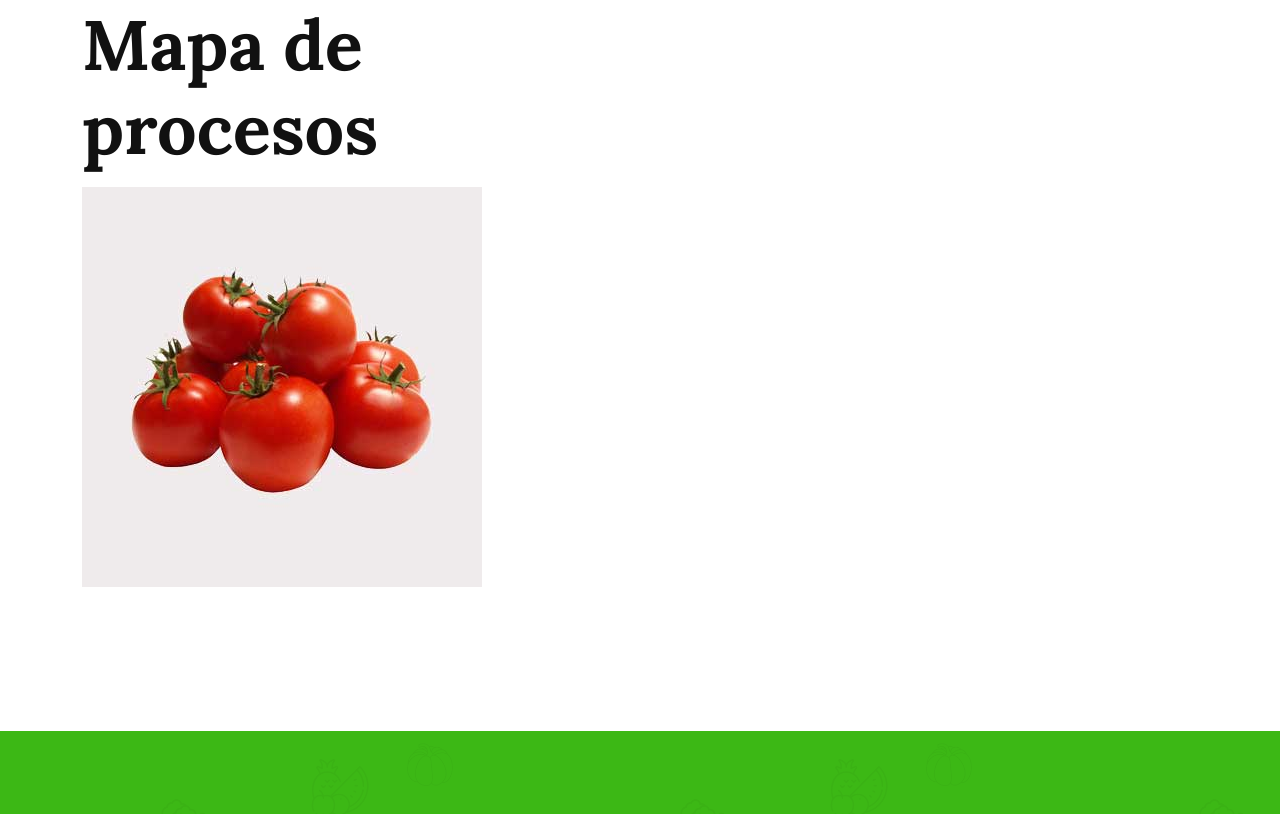
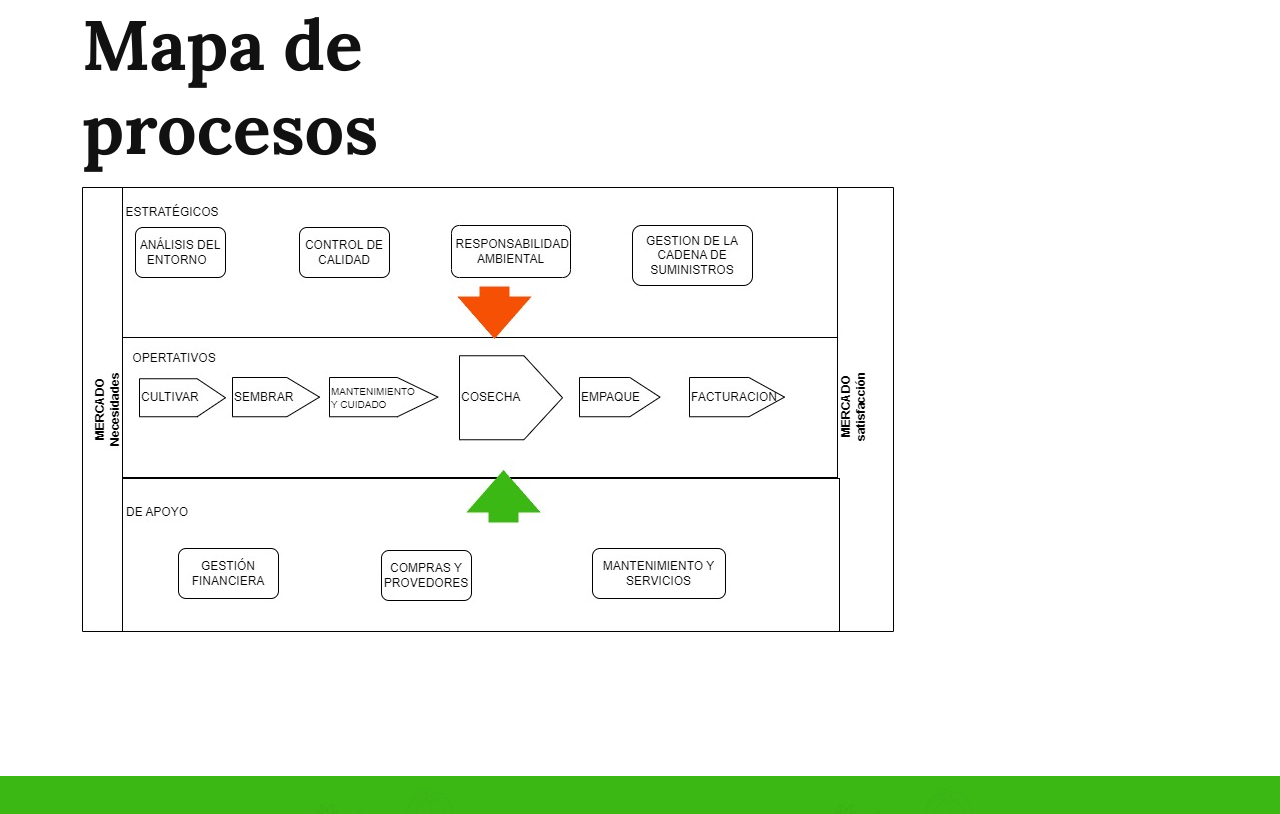
Before and after one commit to AndreRivas1103/inversiones-la-revancha-sas, a plain HTML site: page index.html in a window 1280 px wide. Shown: the part 2784-3598 px from the top of the page. Drawn offline with nearby package versions, Linux system fonts and the light colour scheme.

Commit message:
last changes

```diff
--- a/index.html
+++ b/index.html
@@ -142,7 +142,7 @@
                     <p></p>
                     <div class="section-header text-start mb-5 wow fadeInUp" data-wow-delay="0.1s" style="max-width: 500px;">
                         <h1 class="display-5 mb-3" style="font-size: 70px; text-align: left;">Mapa de procesos</h1>
-                        <img src="img/product-1.jpg"></img>
+                        <img src="img/mapadeprocesos.jpg"></img>
                     </div>
                 </div>
             </div>
```
Also changed, not shown: dofa.html (+2 -3 lines), img/B5B2B2.png (deleted), img/bananeras-720x340.jpg (deleted), img/blanco.png (deleted), img/icon-1.png (deleted), img/icon-2.png (deleted), img/icon-3.png (deleted), img/mapadeprocesos.jpg (added), img/platanitoD.jpg (added).
